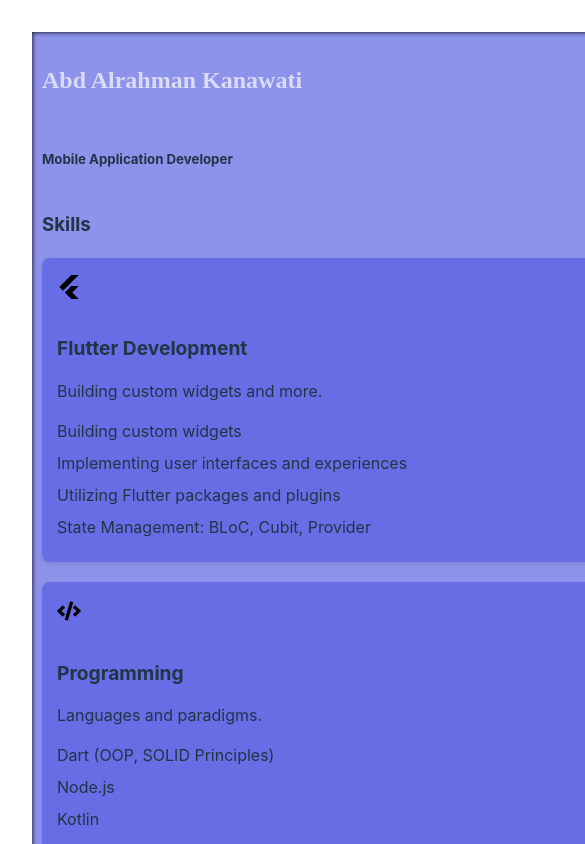
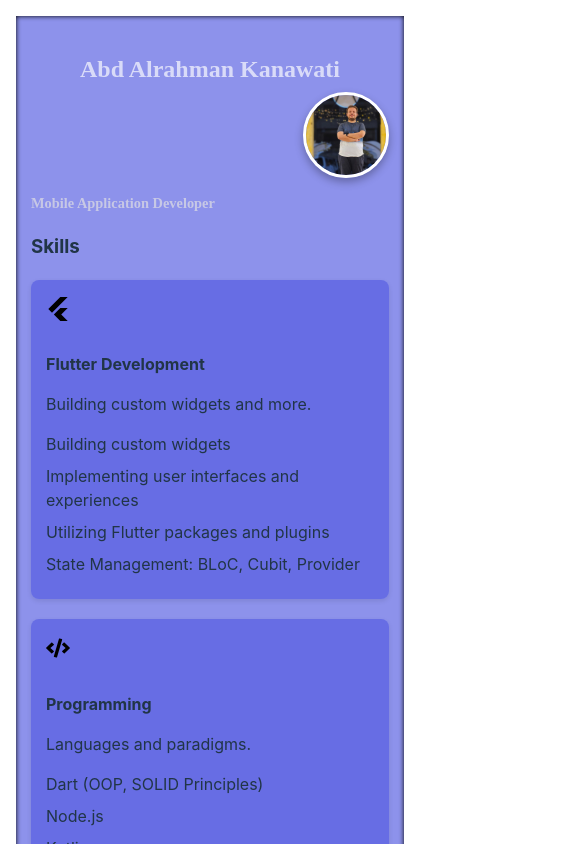
Before and after one commit to Abdo-ka/portfoilo, a React (Vite) app: page / in a window 390 px wide. Shown: the top 844 px of the page, 585 px wide, since content can reach past the window. Built offline with nearby package versions, Linux system fonts and the light colour scheme.

Commit message:
✨ feat(responsive):
update responsive of portfoilo

```diff
--- a/src/App.css
+++ b/src/App.css
@@ -10,11 +10,10 @@
   display: flex;
   text-align: start;
   flex-direction: column;
-  padding-left: 10px;
-  padding-bottom: 50px;
-  padding-top: 10px;
+  padding: 10px 10px 50px;
   box-shadow: inset 0 0 5px #000000;
   background-color: #555ce2aa;
+  margin: 0 auto;
 }
 
 .title {
@@ -23,9 +22,11 @@
   margin-bottom: 5px;
   color: #ffffffaa;
 }
+
 .titleWithImage {
   display: flex;
   justify-content: space-between;
+  align-items: center;
 }
 
 .image {
@@ -45,12 +46,13 @@
   box-shadow: 0 0 15px 5px rgba(0, 0, 255, 0.5);
 }
 
-.discreption {
+.description {
   font-family: "Roboto Slab", serif;
   align-items: start;
   margin: 0px;
   color: #e4e3e3aa;
 }
+
 .skills-section {
   display: flex;
   flex-wrap: wrap;
@@ -70,6 +72,7 @@
   transform: scale(1.1);
   filter: brightness(1.6) drop-shadow(0 0 10px #646cffaa);
 }
+
 .skill-category h4 {
   display: flex;
   align-items: center;
@@ -92,6 +95,7 @@ ul {
 li {
   margin-bottom: 8px;
 }
+
 .button {
   align-self: flex-end;
   width: 220px;
@@ -104,11 +108,63 @@ li {
   text-align: center;
   transition: transform 0.3s ease, filter 0.3s ease;
 }
+
 .button:hover {
   transform: scale(1.1);
   filter: brightness(5) drop-shadow(0 0 10px #646cffaa);
 }
+
 .buttonBetween {
   justify-content: space-around;
   display: flex;
+  flex-wrap: wrap;
 }
+
+/* Responsive Styles */
+@media (max-width: 768px) {
+  #root {
+    padding: 1rem;
+  }
+
+  .card {
+    width: 100%;
+    padding: 15px;
+  }
+
+  .titleWithImage {
+    flex-direction: column;
+    align-items: center;
+  }
+
+  .image {
+    margin-right: 0;
+    margin-bottom: 15px;
+  }
+
+  .skills-section {
+    flex-direction: column;
+  }
+
+  .skill-category {
+    flex: 1 1 100%;
+  }
+
+  .button {
+    width: 100%;
+    margin: 10px 0;
+  }
+}
+
+@media (max-width: 480px) {
+  .title {
+    font-size: 1.5rem;
+  }
+
+  .description {
+    font-size: 0.9rem;
+  }
+
+  .skill-category h4 {
+    font-size: 1rem;
+  }
+}
```
